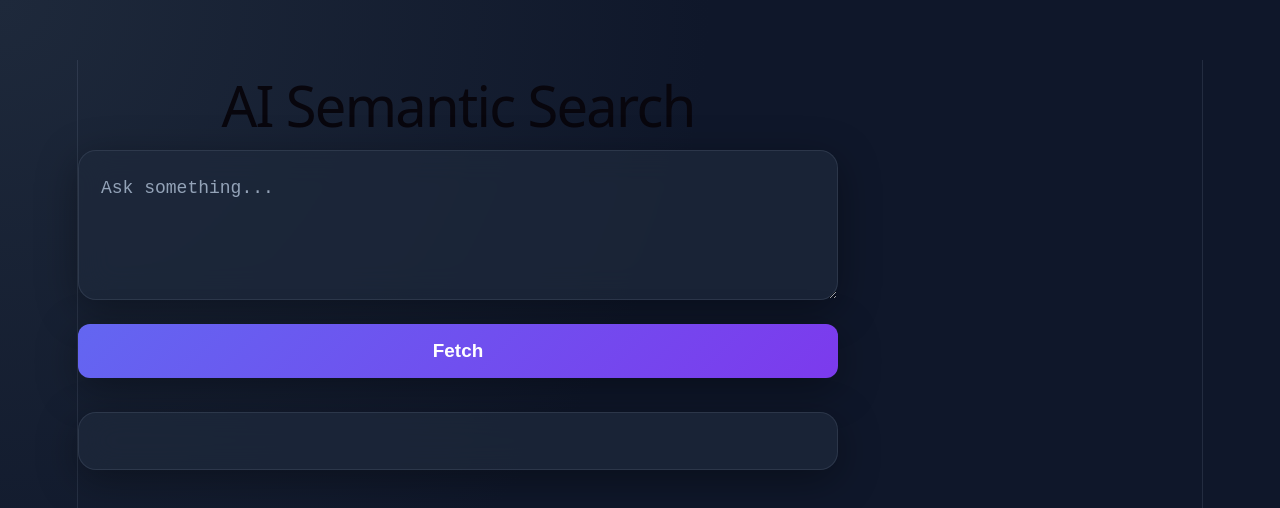
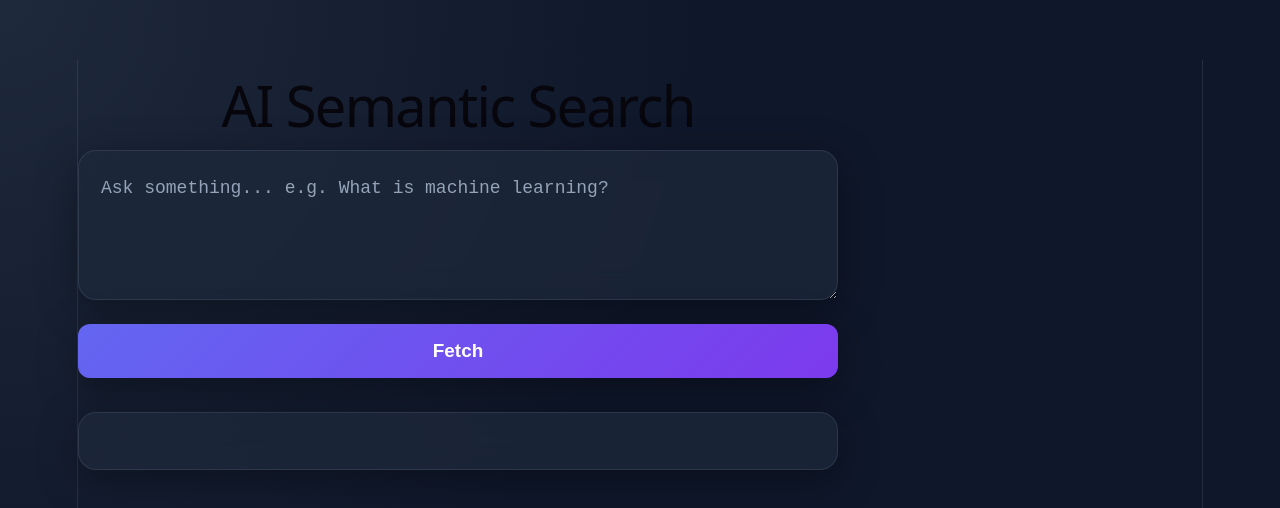
Before and after one commit to varenya1006/sem-sim, a React (Vite) app: page / in a window 1280 px wide. Shown: the top 508 px of the page. Built offline with nearby package versions, Linux system fonts and the light colour scheme.

Commit message:
Update App.jsx

```diff
--- a/src/App.jsx
+++ b/src/App.jsx
@@ -51,7 +51,7 @@ function App() {
       <h1>AI Semantic Search</h1>
 
       <textarea
-        placeholder="Ask something..."
+        placeholder="Ask something... e.g. What is machine learning?"
         value={prompt}
         onChange={handleChange}
       />
```
